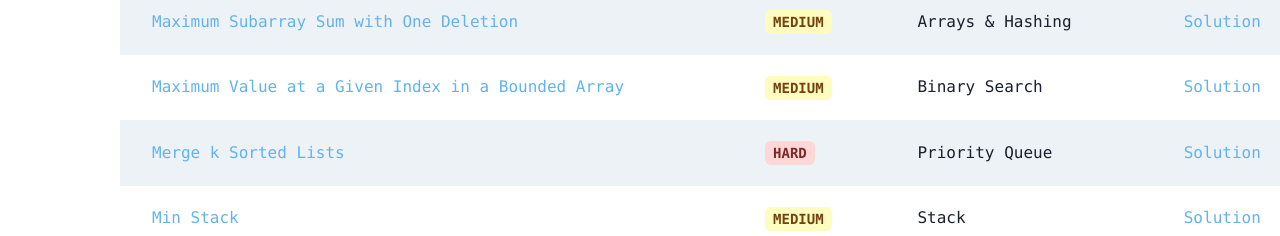
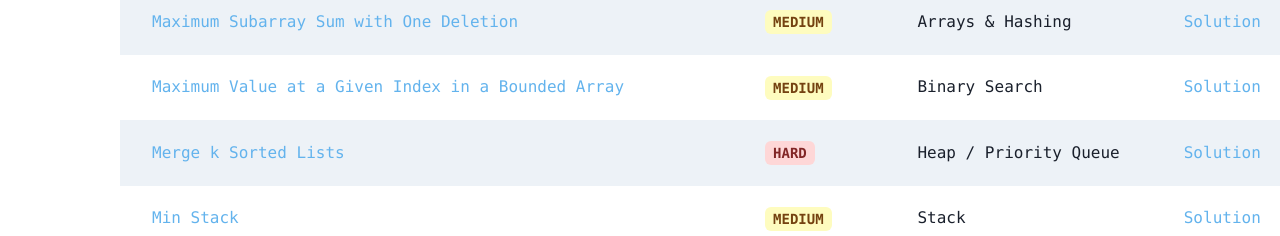
Before and after one commit to LeeHengYu/leetcode-reviewer, a React (Vite) app: page / in a window 1280 px wide. Shown: the part 2940-3176 px from the top of the page. Built offline with nearby package versions, Linux system fonts and the light colour scheme.

Commit message:
update cat

```diff
--- a/src/data/tablaData.ts
+++ b/src/data/tablaData.ts
@@ -609,7 +609,7 @@ const tableData: Question[] = [
     {
       question: "Merge k Sorted Lists",
       link: "https://leetcode.com/problems/merge-k-sorted-lists/",
-      category: "Priority Queue",
+      category: "Heap / Priority Queue",
       difficulty: "Hard",
       solution: "merge-k-sorted-lists.py",
     },
```
